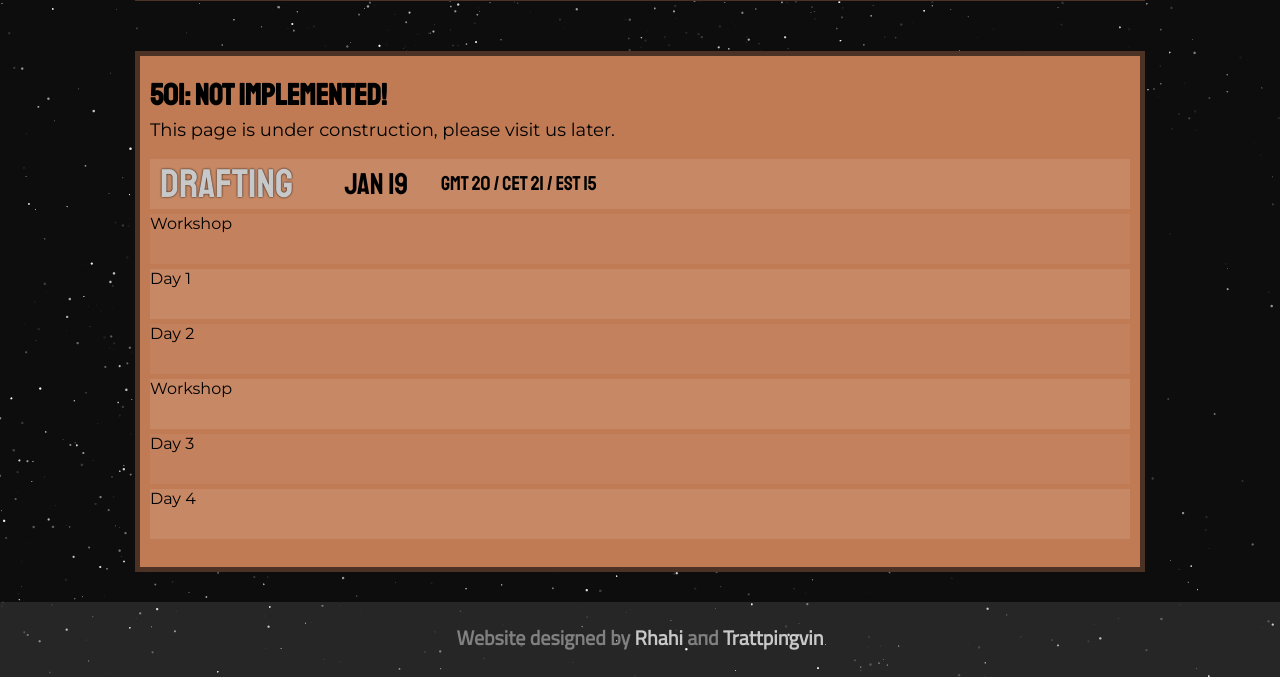
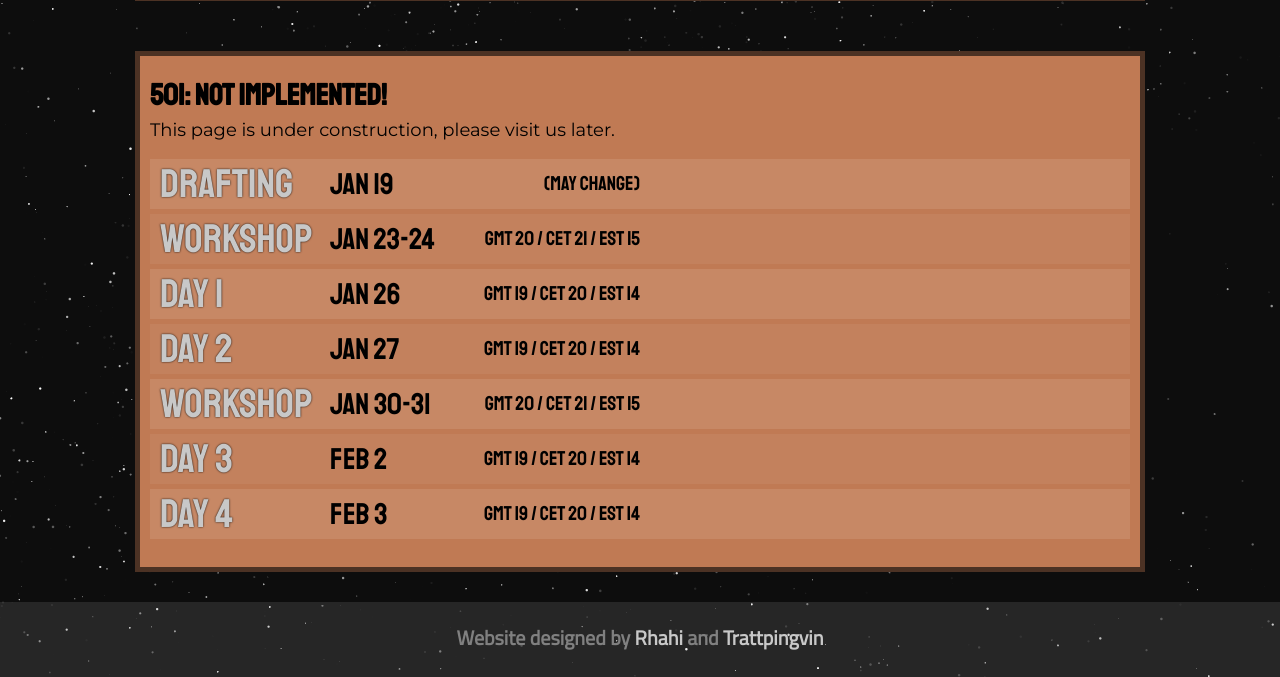
Before and after one commit to Trattpingvin/dawn, a Django app: template templates/schedule.html in a window 1280 px wide. Shown: the part 314-991 px from the top of the page. Run offline with Django 3.2, Linux system fonts and the light colour scheme; the template is opened without the code that fills it, so the values that code supplies are empty.

Commit message:
add time for schedule

```diff
--- a/static/css/article.css
+++ b/static/css/article.css
@@ -63,7 +63,7 @@ ul.schedule li span.name {
 }
 
 ul.schedule li span.day {
-    width: 300px;
+    width: 400px;
     font-family: Staatliches;
     line-height: 50px;
 }
--- a/templates/schedule.html
+++ b/templates/schedule.html
@@ -22,20 +22,84 @@
                     </span>
                     <span class="day">
                         <span class="day-date">Jan 19</span>
+                        <span class="day-time">(may change)</span>
+                    </span>
+                    <span class="matches">
+
+                    </span>
+                </li>
+                <li class="row2">
+                    <span class="name">
+                        <a href="{% url 'workshop' %}">Workshop</a>
+                    </span>
+                    <span class="day">
+                        <span class="day-date">Jan 23-24</span>
                         <span class="day-time">GMT 20 / CET 21 / EST 15</span>
                     </span>
                     <span class="matches">
 
                     </span>
+                </li>
+                <li class="row1">
+                    <span class="name">
+                        <a href="{% url 'day1' %}">Day 1</a>
+                    </span>
+                    <span class="day">
+                        <span class="day-date">Jan 26</span>
+                        <span class="day-time">GMT 19 / CET 20 / EST 14</span>
+                    </span>
+                    <span class="matches">
 
+                    </span>
+                </li>
+                <li class="row2">
+                    <span class="name">
+                        <a href="{% url 'day2' %}">Day 2</a>
+                    </span>
+                    <span class="day">
+                        <span class="day-date">Jan 27</span>
+                        <span class="day-time">GMT 19 / CET 20 / EST 14</span>
+                    </span>
+                    <span class="matches">
 
+                    </span>
                 </li>
-                <li class="row2">Workshop</li>
-                <li class="row1">Day 1</li>
-                <li class="row2">Day 2</li>
-                <li class="row1">Workshop</li>
-                <li class="row2">Day 3</li>
-                <li class="row1">Day 4</li>
+                <li class="row1">
+                    <span class="name">
+                        <a href="{% url 'workshop' %}">Workshop</a>
+                    </span>
+                    <span class="day">
+                        <span class="day-date">Jan 30-31</span>
+                        <span class="day-time">GMT 20 / CET 21 / EST 15</span>
+                    </span>
+                    <span class="matches">
+
+                    </span>
+                </li>
+                <li class="row2">
+                    <span class="name">
+                        <a href="{% url 'day3' %}">Day 3</a>
+                    </span>
+                    <span class="day">
+                        <span class="day-date">Feb 2</span>
+                        <span class="day-time">GMT 19 / CET 20 / EST 14</span>
+                    </span>
+                    <span class="matches">
+
+                    </span>
+                </li>
+                <li class="row1">
+                    <span class="name">
+                        <a href="{% url 'day4' %}">Day 4</a>
+                    </span>
+                    <span class="day">
+                        <span class="day-date">Feb 3</span>
+                        <span class="day-time">GMT 19 / CET 20 / EST 14</span>
+                    </span>
+                    <span class="matches">
+
+                    </span>
+                </li>
             </ol>
         </article>
     </div>
```
